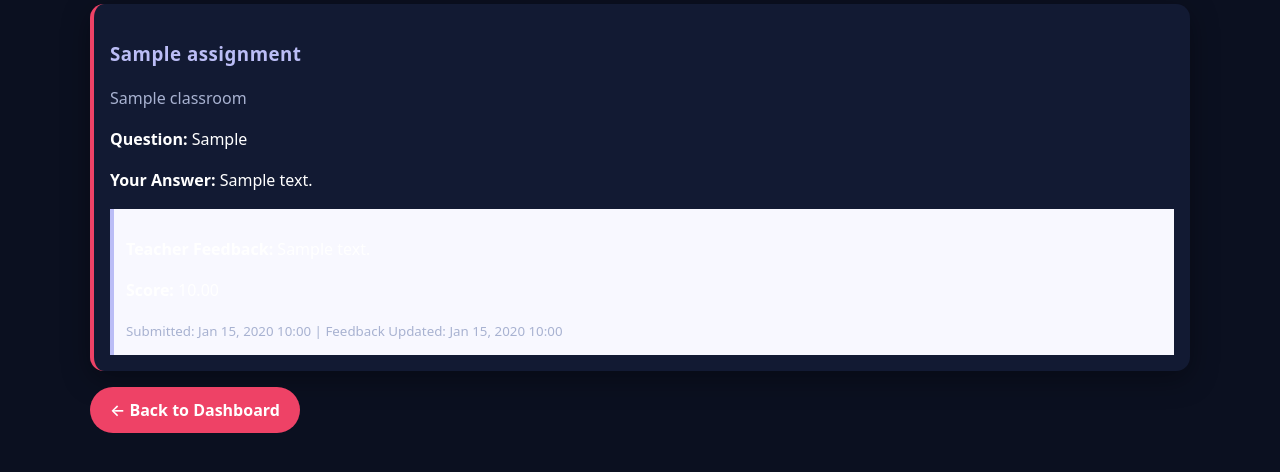
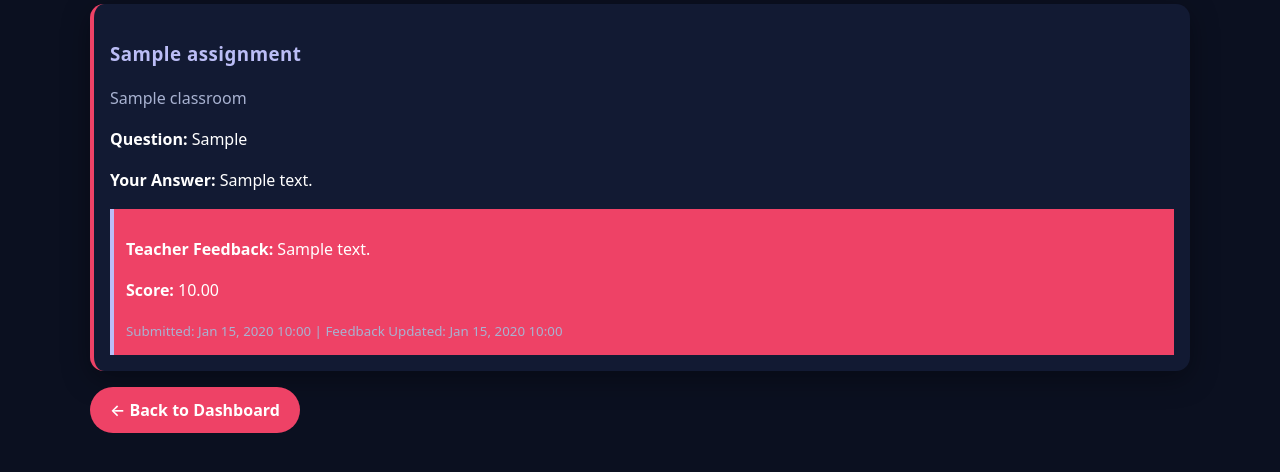
Before and after one commit to annelaughry/FFYM, a Django app: page /feedback/ in a window 1280 px wide. Shown: the part 221-693 px from the top of the page. Run offline with Django 5.2, Linux system fonts and the light colour scheme; a user stored in the database is signed in; tables that the repository leaves empty hold one stand-in row (values such as "Sample post").

Commit message:
feedback

```diff
--- a/core/templates/core/my_feedback.html
+++ b/core/templates/core/my_feedback.html
@@ -14,7 +14,7 @@
         <p><strong>Question:</strong> {{ r.question.prompt }}</p>
         <p><strong>Your Answer:</strong> {{ r.answer }}</p>
 
-        <div style="background:#f8f8ff; border-left:4px solid var(--accent3,#bbbdf6); padding:.75rem; margin-top:.5rem;">
+        <div style="background:#ee4266; border-left:4px solid var(--accent3,#bbbdf6); padding:.75rem; margin-top:.5rem;">
           <p><strong>Teacher Feedback:</strong> {{ r.feedback.comment|default:"No feedback yet." }}</p>
           {% if r.feedback.score is not None %}
             <p><strong>Score:</strong> {{ r.feedback.score }}</p>
```
